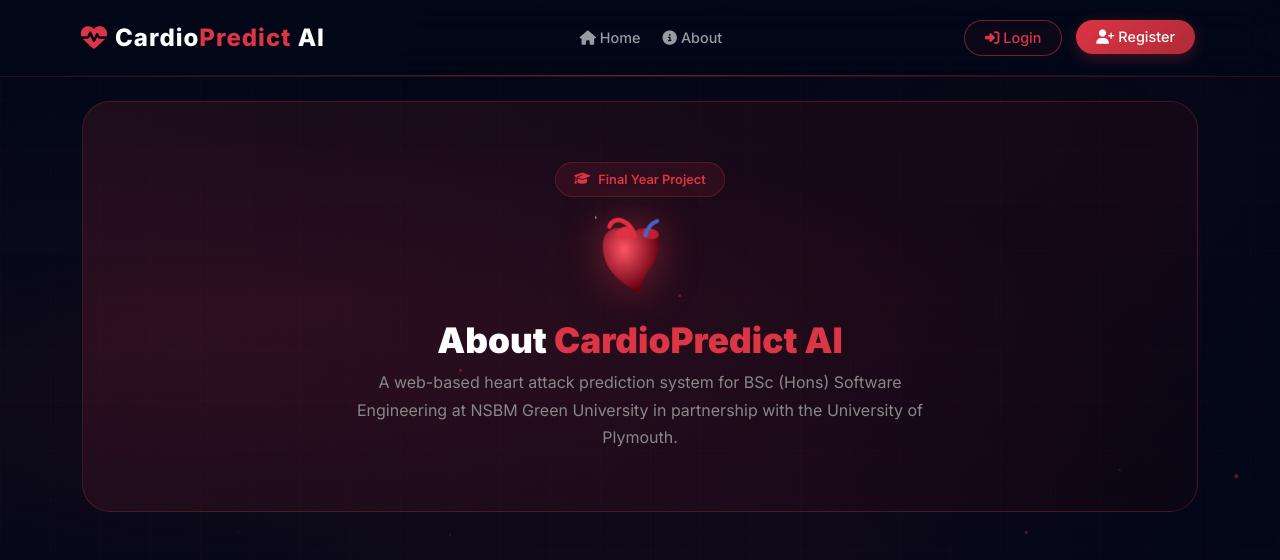
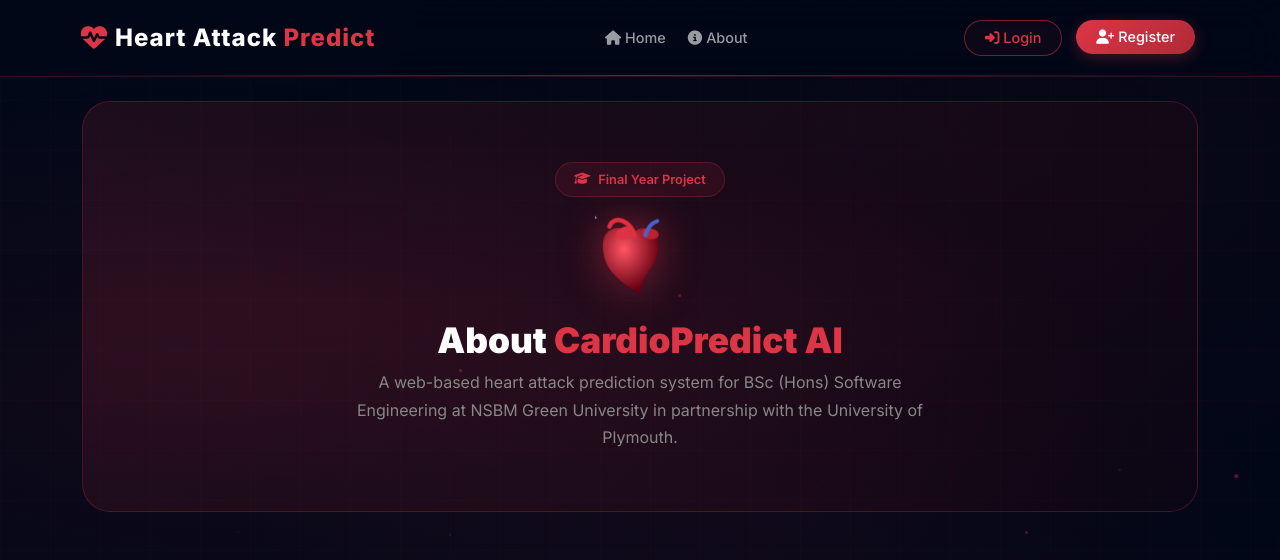
Before and after one commit to Dimuth10/heart-attack-predictor, a Flask app: page /about in a window 1280 px wide. Shown: the top 560 px of the page. Run offline with Flask 3, Linux system fonts and the light colour scheme; parts of the project's set-up code (start-up, migrations or seed data) failed here and were passed over.

Commit message:
style: rename CardioPredict AI to Heart Attack Predict in display text

```diff
--- a/templates/base.html
+++ b/templates/base.html
@@ -3,7 +3,7 @@
 <head>
     <meta charset="UTF-8">
     <meta name="viewport" content="width=device-width, initial-scale=1.0">
-    <title>CardioPredict AI</title>
+    <title>Heart Attack Predict</title>
     <link href="https://cdn.jsdelivr.net/npm/bootstrap@5.3.0/dist/css/bootstrap.min.css" rel="stylesheet">
     <link href="https://cdnjs.cloudflare.com/ajax/libs/font-awesome/6.4.0/css/all.min.css" rel="stylesheet">
     <link href="https://fonts.googleapis.com/css2?family=Inter:wght@300;400;500;600;700;800;900&display=swap" rel="stylesheet">
@@ -446,7 +446,7 @@
 <nav class="navbar navbar-expand-lg">
     <div class="container">
         <a class="navbar-brand" href="/">
-            <i class="fas fa-heartbeat me-2 animate-heartbeat" style="color:#dc3545"></i>Cardio<span>Predict</span> AI
+            <i class="fas fa-heartbeat me-2 animate-heartbeat" style="color:#dc3545"></i>Heart Attack <span>Predict</span>
         </a>
         <button class="navbar-toggler border-0" type="button" data-bs-toggle="collapse" data-bs-target="#navbarNav">
             <i class="fas fa-bars" style="color:white"></i>
@@ -520,7 +520,7 @@
     <div class="container">
         <div class="row">
             <div class="col-md-4 mb-4">
-                <h6><i class="fas fa-heartbeat me-2"></i>CardioPredict AI</h6>
+                <h6><i class="fas fa-heartbeat me-2"></i>Heart Attack Predict</h6>
                 <p style="color:#444; font-size:0.9rem; line-height:1.7;">A web-based heart attack prediction system using machine learning. Built as a final year project for educational purposes.</p>
             </div>
             <div class="col-md-2 mb-4">
@@ -544,7 +544,7 @@
             </div>
         </div>
         <div class="footer-bottom text-center">
-            <p class="mb-0" style="font-size:0.82rem; color:#333;">© 2025 CardioPredict AI — BSc (Hons) Software Engineering Final Year Project | NSBM Green University | University of Plymouth</p>
+            <p class="mb-0" style="font-size:0.82rem; color:#333;">© 2025 Heart Attack Predict — BSc (Hons) Software Engineering Final Year Project | NSBM Green University | University of Plymouth</p>
         </div>
     </div>
 </footer>
```
